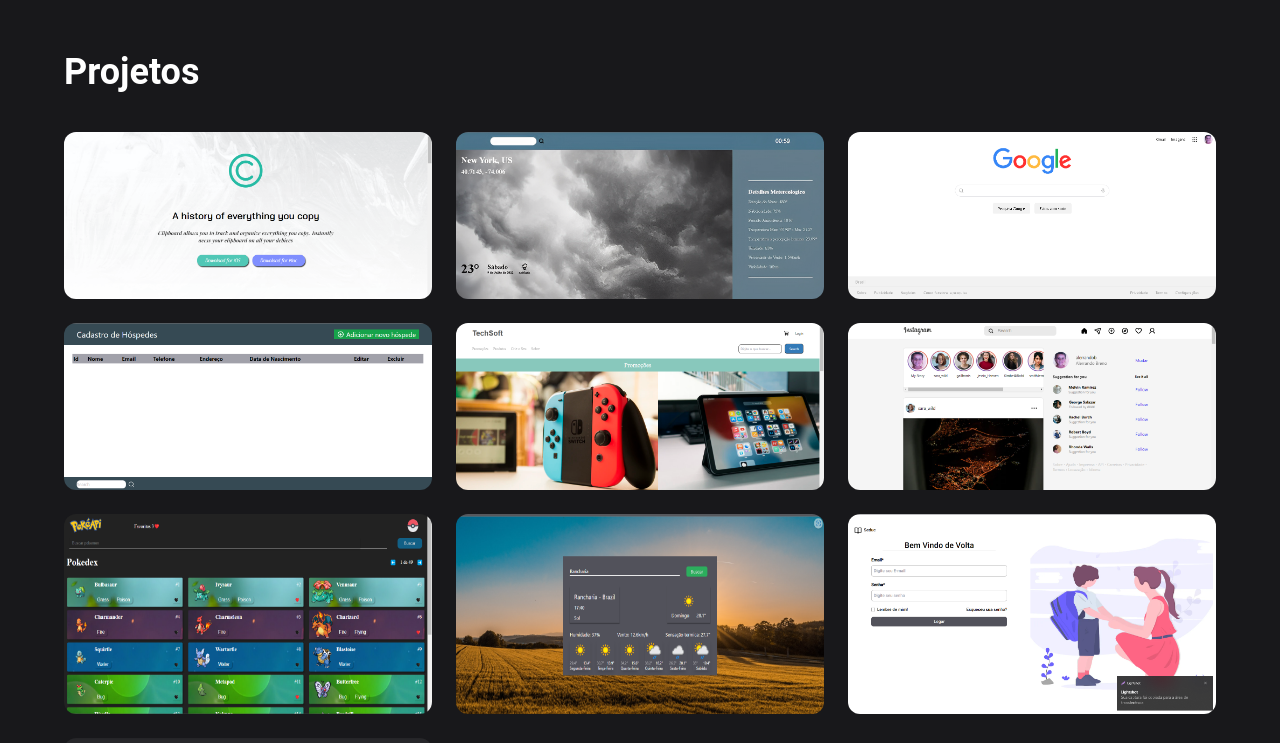
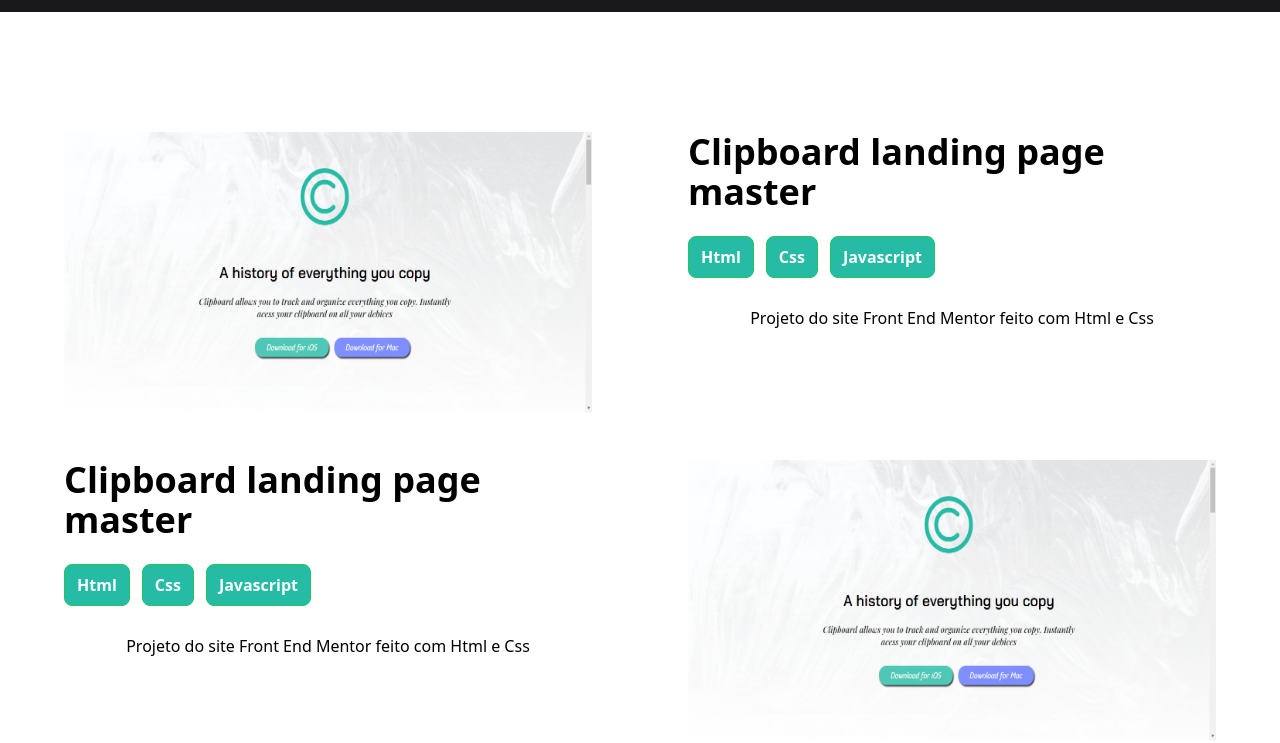
Before and after one commit to Alerrando/Portfolio, a React (Vite) app: page / in a window 1280 px wide. Shown: the part 1460-2203 px from the top of the page. Built offline with nearby package versions, Linux system fonts and the light colour scheme; a web font is replaced by a local one.

Commit message:
feat: add projects layout different

```diff
--- a/src/components/Projects/index.tsx
+++ b/src/components/Projects/index.tsx
@@ -1,147 +1,167 @@
 import { GithubLogo, Monitor } from "phosphor-react";
 import { Title } from "../Title";
+import { Key } from "react";
 
 type ProjectsTypes = {
   title: string,
-  subTitle: string,
+  description: string,
   img: string,
   alt: string,
   githubSite: string,
   desktopSite: string,
-  projectFilter: string,
+  projectFilter: string[],
 }
 
 const projects: ProjectsTypes[] = [
   {
     title: "Clipboard landing page master",
-    subTitle: "Projeto do site Front End Mentor feito com Html e Css",
+    description: "Projeto do site Front End Mentor feito com Html e Css",
     img: "Projetos/projeto1.png",
     alt: "Projeto Loja",
     githubSite: "https://github.com/Alerrando/clipboard-landing-page-master",
     desktopSite:
       "https://alerrando.github.io/clipboard-landing-page-master/index.html",
-    projectFilter: "Html/Css/Js",
+    projectFilter: ["Html", "Css", "Javascript"],
   },
   {
     title: "Previsão do Tempo",
-    subTitle: "Projeto consumindo API com Html, Css e Javascript",
+    description: "Projeto consumindo API com Html, Css e Javascript",
     img: "Projetos/projeto2.png",
     alt: "Projeto de previsão do tempo",
     githubSite: "https://github.com/Alerrando/Previsao-do-Tempo",
     desktopSite: "https://alerrando.github.io/Previsao-do-Tempo/",
-    projectFilter: "Html/Css/Js"
+    projectFilter: ["Html", "Css", "Javascript"],
   },
   {
     title: "Google",
-    subTitle: "Projeto de cópia da Google",
+    description: "Projeto de cópia da Google",
     img: "Projetos/projeto3.png",
     alt: "Projeto Google",
     githubSite: "https://github.com/Alerrando/Google",
     desktopSite: "https://alerrando.github.io/Google/index.html",
-    projectFilter: "Html/Css/Js",
+    projectFilter: ["Html", "Css", "Javascript"],
   },
   {
     title: "Crud Hotel",
-    subTitle: "Projeto de um Crud usando ReactJS",
+    description: "Projeto de um Crud usando ReactJS",
     img: "Projetos/projeto4.png",
     alt: "Projeto Crud Hotel",
     githubSite: "https://github.com/Alerrando/Crud-Hotel",
     desktopSite: "https://crud-hotel.vercel.app/",
-    projectFilter: "React",
+    projectFilter: ["React"],
   },
   {
     title: "Loja - TechSoft",
-    subTitle: "Projeto da Loja TechSoft refeita com ReactJS",
+    description: "Projeto da Loja TechSoft refeita com ReactJS",
     img: "Projetos/projeto5.png",
     alt: "Projeto Loja com ReactJS",
     githubSite: "https://github.com/Alerrando/Loja-ReactJs",
     desktopSite: "https://loja-react-js.vercel.app/",
-    projectFilter: "React",
+    projectFilter: ["React"],
   },
   {
     title: "Instagram",
-    subTitle: "Projeto do Instagram feito com ReactJS",
+    description: "Projeto do Instagram feito com ReactJS",
     img: "Projetos/projeto6.png",
     alt: "Projeto do Instagram feito com ReactJS",
     githubSite: "https://github.com/Alerrando/Instagram-Clone",
     desktopSite: "https://instagram-clone-alerrando.vercel.app/",
-    projectFilter: "React",
+    projectFilter: ["React", "Typescript", "TailwindCSS"],
   },
   {
     title: "Pokedex",
-    subTitle: "Projeto usando a API PokeAPI",
+    description: "Projeto usando a API PokeAPI",
     img: "Projetos/projeto7.png",
     alt: "Projeto de Pokedex",
     githubSite: "https://github.com/Alerrando/Pokedex",
     desktopSite: "https://pokedex-alerrando.vercel.app/",
-    projectFilter: "React",
+    projectFilter: ["React", "Typescript"],
   },
 
   {
     title: "Previsão do Tempo",
-    subTitle: "Projeto Previsão do Tempo",
+    description: "Projeto Previsão do Tempo",
     img: "Projetos/projeto8.png",
     alt: "Projeto de Previsão do Tempo",
     githubSite: "https://github.com/Alerrando/Previsao-do-Tempo-ReactJS",
     desktopSite: "https://previsao-do-tempo-reactjs-alerrando.vercel.app/",
-    projectFilter: "React",
+    projectFilter: ["React", "Typescript"],
   },
 
   {
     title: "Sistema de Gerenciamento Escolar",
-    subTitle: "Projeto Sistema de Gerenciamento Escolar com ReactJS e Spring Boot",
+    description: "Projeto Sistema de Gerenciamento Escolar com ReactJS e Spring Boot",
     img: "Projetos/projeto9.png",
     alt: "Projeto de gerenciamento escolar",
     githubSite: "https://github.com/Alerrando/sistema-seduc",
     desktopSite: "https://sistema-seduc.vercel.app",
-    projectFilter: "React",
+    projectFilter: ["NextJs", "Typescript", "TailwindCSS"],
   },
 
   {
     title: "Clone do Notion",
-    subTitle: "Projeto Notion Clone feito com ReactJS",
+    description: "Projeto Notion Clone feito com ReactJS",
     img: "Projetos/projeto10.png",
     alt: "Projeto do notion clone",
     githubSite: "https://github.com/Alerrando/Notion-Clone",
     desktopSite: "https://notion-clone-alerrando.vercel.app",
-    projectFilter: "React",
+    projectFilter: ["React"],
   },
 ];
 
 export function Projetos() {
 
   return (
-    <section className="bg-zinc-900 py-4">
+    <section className="py-4">
       <a id="projects"></a>
       <div className="max-w-[90%] flex flex-col items-start justify-center gap-10 mx-auto py-6">
         <Title title={"Projetos"} />
 
-        <div className="w-full grid grid-cols-projects-mobile md:grid-cols-projects-web gap-6">
-          {projects.map((projeto: ProjectsTypes, index: number) => (
-            <div className="max-h-[350px] md:max-h-[500px] relative text-center group rounded-xl" key={index}>
-              <div className="w-full h-full">
-                <img
-                  src={projeto.img}
-                  alt={projeto.alt}
-                  className="rounded-xl w-full h-full"
-                />
+        <div className="w-full flex gap-6 overflow-x-auto">
+          {projects.map((projeto: ProjectsTypes, index: Key) => (
+            <div className="min-w-full flex flex-col gap-12">
+              <div className="w-full h-[280px] flex gap-24" key={index}>
+                <aside className="w-full h-full">
+                  <img src={projeto.img} alt={`projetc-${projeto.title}`} className="w-full h-full" />
+                </aside>
+
+                <div className="w-full h-full flex flex-col gap-7 items-center justify-start">
+                  <div className="flex flex-col gap-6">
+                    <h2 className="text-4xl font-bold">{projeto.title}</h2>
+
+                    <div className="flex gap-3">
+                      {projeto.projectFilter.map((category: string, indexCategory: Key) => (
+                        <div className="text-white bg-[#26BBA5] border border-[#22C55E] font-bold  px-3 py-2 rounded-lg">
+                          {category}
+                        </div>
+                      ))}
+                    </div>
+                  </div>
+
+                  <span>{projeto.description}</span>
+                </div>
               </div>
 
-              <div className="absolute top-[9%] inset-x-0 flex items-start justify-center gap-16 text-white md:hidden md:group-hover:flex transition-all">
-                <a href={projeto.githubSite} target="_blank">
-                  <GithubLogo className="w-6 h-6 md:h-7 md:w-7 text-black" />
-                </a>
-                <a href={projeto.desktopSite} target="_blank">
-                  <Monitor className="w-6 h-6 md:h-7 md:w-7 text-black" />
-                </a>
-              </div>
-              <div className="absolute w-full border-none outline-none ease-in-out bottom-0 py-4 md:hidden md:group-hover:block transition-all">
-                <h2 className="font-roboto text-xl md:text-2xl font-bold text-[#20b2aa]">
-                  {projeto.title}
-                </h2>
-                <span className="font-playfair font-bold text-xs md:text-sm text-orange-500">
-                  {projeto.subTitle}
-                </span>
+              <div className="w-full h-[280px] flex flex-row-reverse gap-24" key={index}>
+                <aside className="w-full h-full">
+                  <img src={projeto.img} alt={`projetc-${projeto.title}`} className="w-full h-full" />
+                </aside>
+
+                <div className="w-full h-full flex flex-col gap-7 items-center justify-start">
+                  <div className="flex flex-col gap-6">
+                    <h2 className="text-4xl font-bold">{projeto.title}</h2>
+
+                    <div className="flex gap-3">
+                      {projeto.projectFilter.map((category: string, indexCategory: Key) => (
+                        <div className="text-white bg-[#26BBA5] border border-[#22C55E] font-bold  px-3 py-2 rounded-lg">
+                          {category}
+                        </div>
+                      ))}
+                    </div>
+                  </div>
+
+                  <span>{projeto.description}</span>
+                </div>
               </div>
             </div>
           ))}
```
Also changed, not shown: 1 other file (tests, documents, lock files or other folders).
